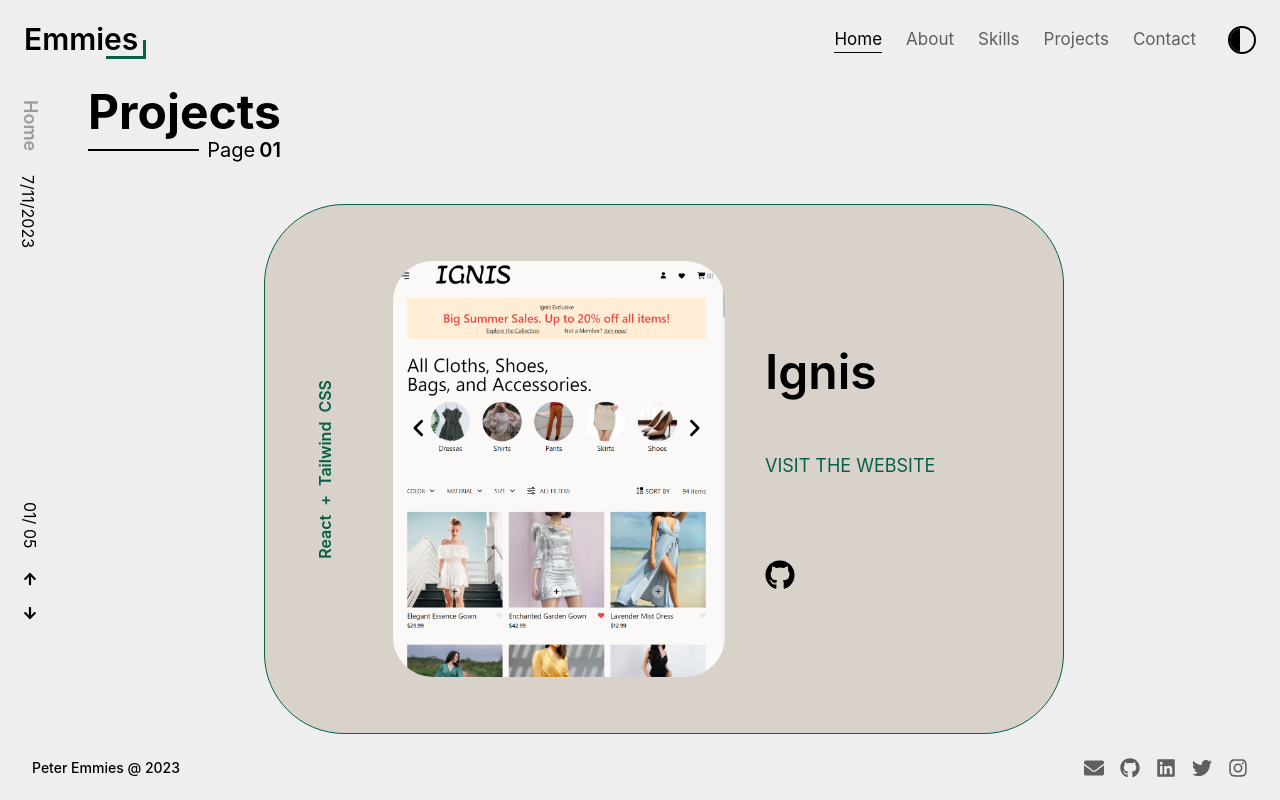
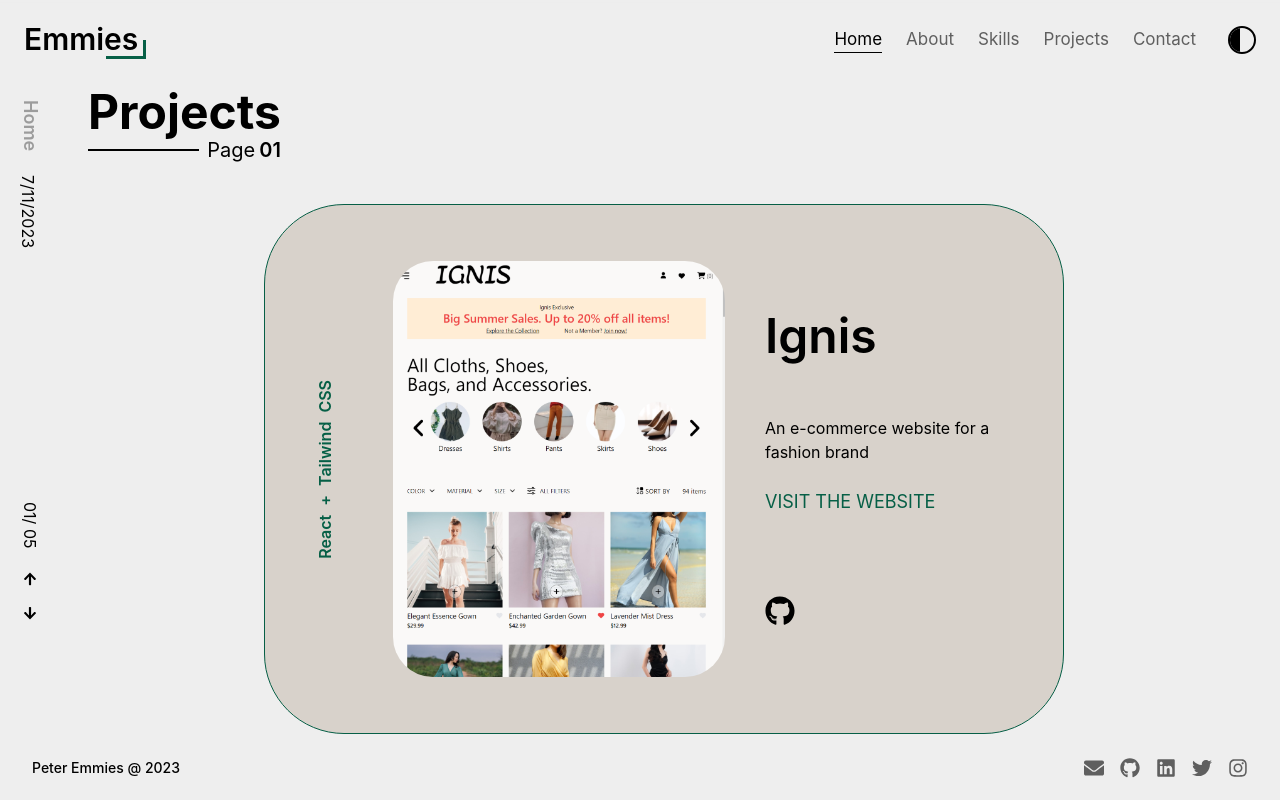
Before and after one commit to petemz/My-Portfolio, a React (Create React App) app: page /projects in a window 1280 px wide. Built offline with nearby package versions, Linux system fonts and the light colour scheme.

Commit message:
new project

```diff
--- a/src/App.js
+++ b/src/App.js
@@ -12,6 +12,7 @@ import Projects from "./Components/Projects";
 import About from "./Components/About";
 import OverlayMenu from "./Components/OverlayMenu";
 import Welcome from "./Components/Welcome";
+import ScrollTop from "./Utilities/ScrollTop"
 //import CustomCursor from './Components/CustomCursor'
 
 function App() {
@@ -68,6 +69,7 @@ function App() {
         </motion.div>
       }
 
+      <ScrollTop />
     </div>
   )
 }
--- a/src/Components/Projects.js
+++ b/src/Components/Projects.js
@@ -7,8 +7,9 @@ const Projects = () => {
 
     const projects = [
         {name:"Ignis", languages:"React + Tailwind CSS", description:"An e-commerce website for a fashion brand", link:"https://ignis-petemz.vercel.app", img: require("../Assets/projectsImage/ignis.png")},
+        {name:"BudgetBuddy", languages:"Vue + Tailwind CSS", description:"A bugeting app set budgets and to monitor finances", link:"https://try-budget-buddy.netlify.app", img: require("../Assets/projectsImage/budgetBuddy.png")},
         {name:"Yoshiki Art Clone", languages:"React + Tailwind CSS", description:"A clone of the Yoshiki Okamura Art website", link:"https://yoshikiokamura-clone.vercel.app", img: require("../Assets/projectsImage/yoshiki-okamura.png")},
-        {name:"ImageHive", languages:"React + Tailwind CSS", description:"Beautiful image gallery powered by the Unsplash API", link:"https://model-unsplash.netlify.app", img: require("../Assets/projectsImage/image-hive.png")},
+        {name:"ImageHive", languages:"React + Tailwind CSS", description:"A beautiful image gallery powered by the Unsplash API", link:"https://model-unsplash.netlify.app", img: require("../Assets/projectsImage/image-hive.png")},
         {name:"Canal Market Clone", languages:"ReactJS, Tailwind CSS, GSAP", description:"A clone of the Canal Market website", link:"https://canal-market-clone.vercel.app", img: require("../Assets/projectsImage/canal-market.png")},
         {name:"PharmAssist", languages:"React + Tailwind CSS", description:"Manage medication with ease - Prescription app", link:"https://pharamacy.netlify.app", img: require("../Assets/projectsImage/pharmacy.png")},
         {name:"Vivasia", languages:"VueJS + CSS", description:"Unveiling the beauty and diversity of Asia.", link:"https://vivasia.netlify.app", img: require("../Assets/projectsImage/vivasia.png")},
@@ -49,10 +50,12 @@ const Projects = () => {
 
                             </div>
 
-                            <div className="flex flex-col justify-center lg:mt-6 text-lg">
+                            <div className="flex flex-col justify-center lg:mt-6">
                                 <h2 className="text-5xl lg:text-4xl -lg:mb-14 mb-2 font-semibold break-words">{project.name}</h2>
 
-                                <p className="-lg:mb-20 mb-2 hover:underline text-emerald-800"><a href={project.link} target="_blank" rel="noopener noreferrer">VISIT THE WEBSITE</a></p>
+                                <p>{project.description}</p>
+
+                                <p className="-lg:mb-20 mt-6 mb-2 text-lg hover:underline text-emerald-800"><a href={project.link} target="_blank" rel="noopener noreferrer">VISIT THE WEBSITE</a></p>
 
                                 <FaGithub className="-md:text-3xl text-2xl"/>
                             </div>
--- /dev/null
+++ b/src/Utilities/ScrollTop.js
@@ -0,0 +1,12 @@
+import { useEffect } from 'react'
+import { useLocation } from 'react-router-dom'
+
+const ScrollTop = () => {
+  const { pathname } = useLocation()
+
+  useEffect(() => {
+    window.scrollTo(0, 0)
+  }, [pathname])
+}
+
+export default ScrollTop
```
Also changed, not shown: src/Assets/projectsImage/budgetBuddy.png (added), src/Components/Skills.js.
